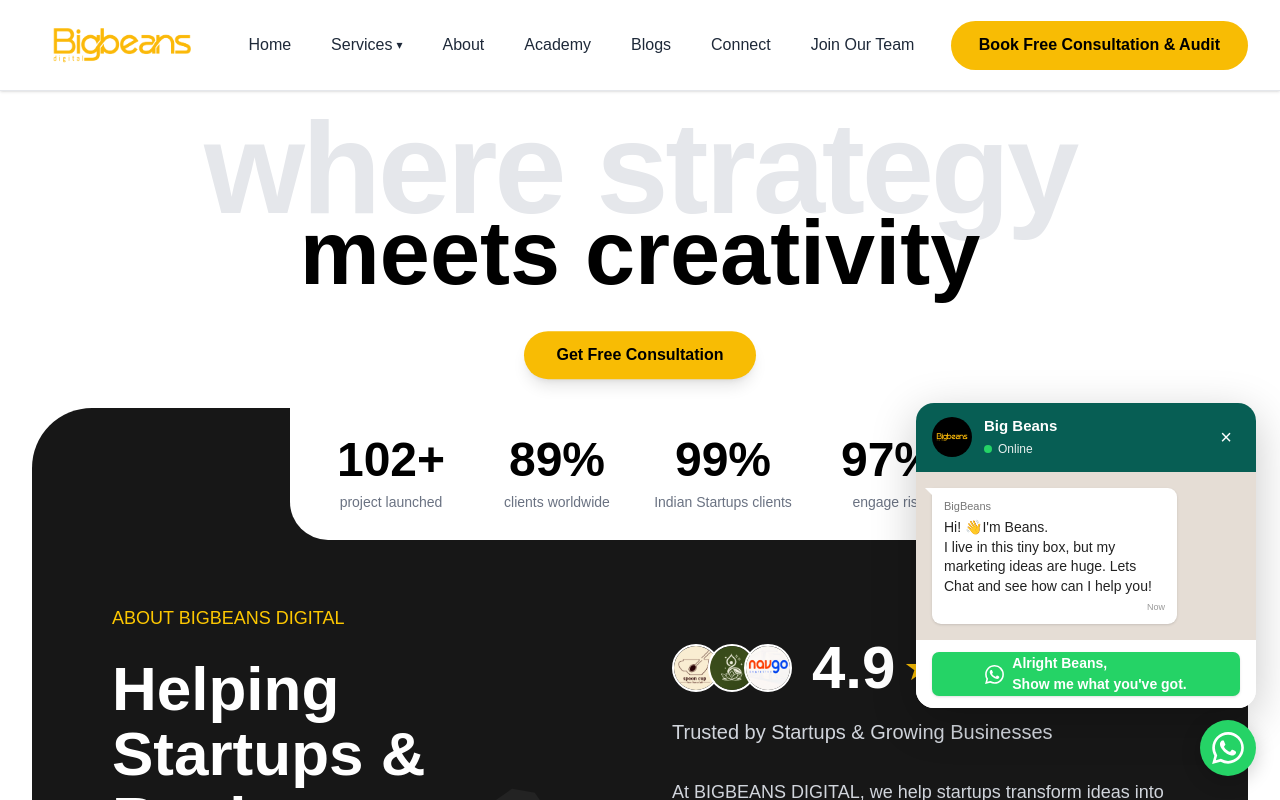
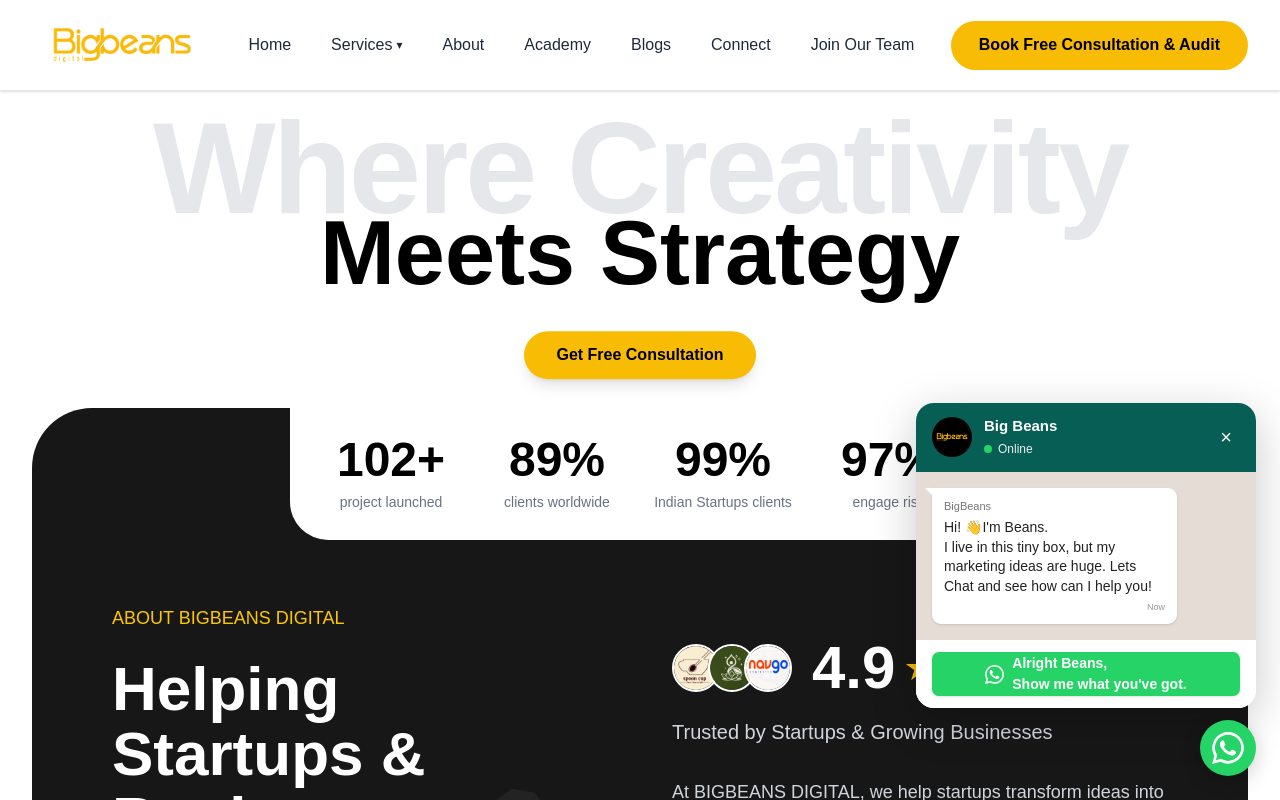
Before and after one commit to bigbeansdigital/bigbeansdigitalwebsite, a Next.js app: page / in a window 1280 px wide. Shown: the top 800 px of the page. Built offline with nearby package versions, Linux system fonts and the light colour scheme.

Commit message:
new update

```diff
--- a/components/Home.tsx
+++ b/components/Home.tsx
@@ -285,7 +285,7 @@
             whitespace-nowrap
           "
         >
-          where strategy
+          Where Creativity
         </motion.h2>
 
         <motion.h1
@@ -308,7 +308,7 @@
             whitespace-nowrap
           "
         >
-          meets creativity
+          Meets Strategy
         </motion.h1>
 
         <motion.div
```
